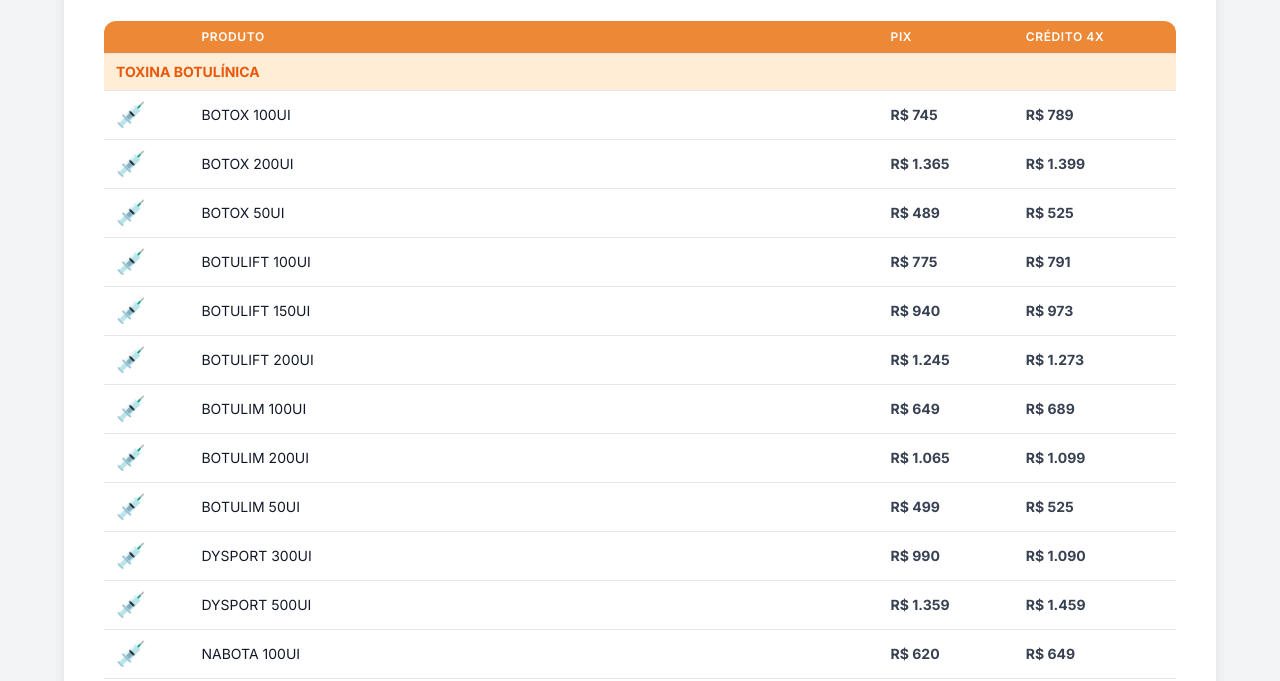
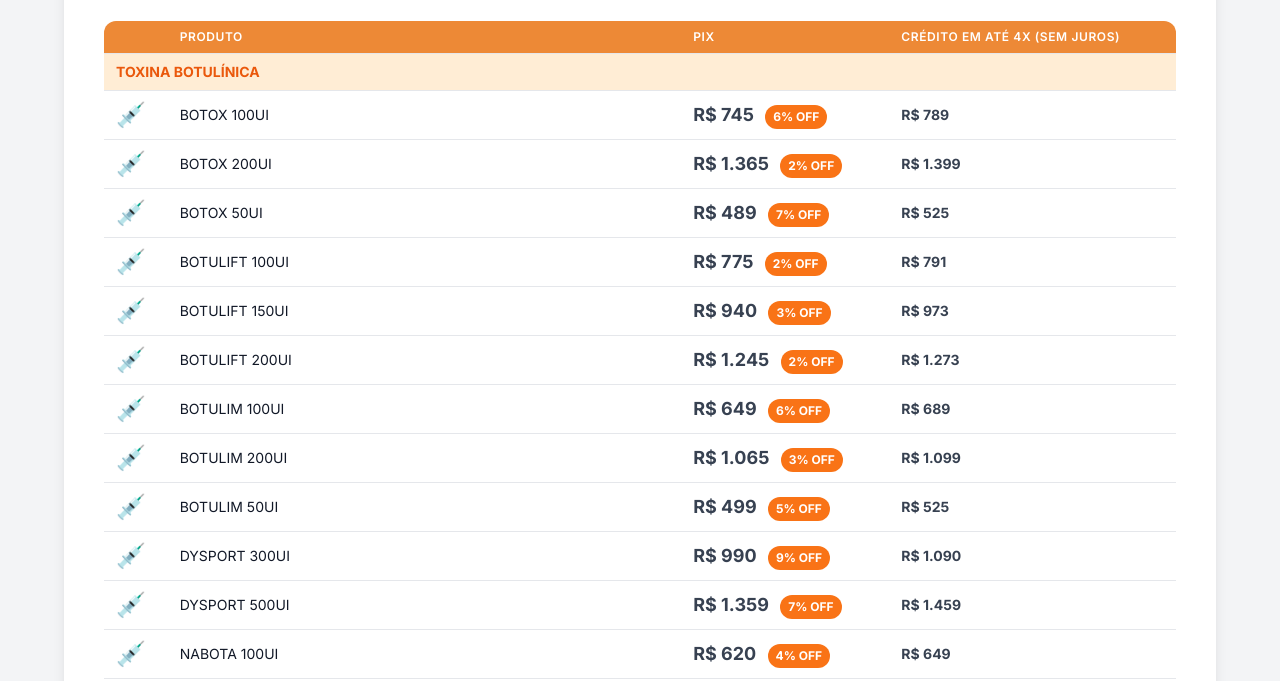
Before and after one commit to vytalleestetica/catalogo-vytalle, a plain HTML site: page index.html in a window 1280 px wide. Shown: the part 119-800 px from the top of the page. Drawn offline with nearby package versions, Linux system fonts and the light colour scheme.

Commit message:
Update index.html

```diff
--- a/index.html
+++ b/index.html
@@ -6,20 +6,16 @@
     <title>Catálogo de Produtos - Vytalle</title>
     <script src="https://cdn.tailwindcss.com"></script>
     <style>
-         @import url('https://fonts.googleapis.com/css2?family=Inter:wght@400;600;700&display=swap');
+        @import url('https://fonts.googleapis.com/css2?family=Inter:wght@400;600;700;800&display=swap');
         body {
             font-family: 'Inter', sans-serif;
-             background-color: #fef3c7; /* Light yellowish background, close to light gold */
+            background-color: #fef3c7;
         }
         .table-container {
             overflow-x: auto;
         }
-         /* Custom golden color */
         .gold-vytalle {
             color: #a87800;
-         }
-         .bg-gold-vytalle {
-             background-color: #a87800;
         }
         .bg-orange-vytalle {
             background-color: #ed8936;
@@ -32,6 +28,24 @@
         }
         .focus-border-orange-vytalle:focus {
             border-color: #ed8936;
+        }
+        /* Mobile cards view and category headers */
+        @media (max-width: 639px) {
+            table {
+                display: none;
+            }
+            .category-section {
+                display: block;
+            }
+        }
+        /* Desktop table view */
+        @media (min-width: 640px) {
+            .category-section {
+                display: none;
+            }
+            table {
+                display: table;
+            }
         }
     </style>
 </head>
@@ -49,12 +63,12 @@
             </div>
         </div>
 
-         <div class="table-container">
+        <!-- Desktop Table View -->
+        <div class="table-container hidden sm:block">
             <table class="min-w-full divide-y divide-gray-200 rounded-xl overflow-hidden">
                 <thead class="bg-orange-vytalle text-white">
                     <tr>
-                         <th scope="col" class="px-3 py-2 text-left text-xs font-semibold uppercase tracking-wider hidden sm:table-cell">
-                             </th>
+                        <th scope="col" class="px-3 py-2 text-left text-xs font-semibold uppercase tracking-wider"></th>
                         <th scope="col" class="px-3 py-2 text-left text-xs font-semibold uppercase tracking-wider">
                             Produto
                         </th>
@@ -62,7 +76,7 @@
                             PIX
                         </th>
                         <th scope="col" class="px-3 py-2 text-left text-xs font-semibold uppercase tracking-wider">
-                             Crédito 4X
+                            Crédito em até 4x (sem juros)
                         </th>
                     </tr>
                 </thead>
@@ -71,13 +85,18 @@
             </table>
         </div>
 
+        <!-- Mobile Card View -->
+        <div id="products-card-container" class="sm:hidden space-y-6">
+            <!-- Cards will be inserted here by JavaScript -->
+        </div>
+
         <div id="no-results" class="text-center py-6 text-gray-500 text-lg hidden">
             Nenhum produto encontrado.
         </div>
     </div>
 
     <script>
-         // Data structure for the products, including an icon based on category
+        // Data structure for the products
         const products = [
             // TOXINA BOTULINICA
             { category: "Toxina Botulínica", name: "BOTOX 100UI", pixPrice: "R$ 745", creditPrice: "R$ 789" },
@@ -164,19 +183,19 @@
             { category: "Preenchedores", name: "YVOIRE VOLUME PLUS", pixPrice: "R$ 309", creditPrice: "R$ 329" },
 
             // FIOS BIO ESTIMULAÇÃO
-             { category: "Fios Bio Estimulação", name: "APRIL BRIDE 18GX100MMX160MM ESPICULADO PACK 4 FIOS", pixPrice: "R$ 396", creditPrice: "R$ 380" },
-             { category: "Fios Bio Estimulação", name: "APRIL BRIDE 19GX100MMX160MM ESPICULADO PACK 4 FIOS", pixPrice: "R$ 396", creditPrice: "R$ 380" },
-             { category: "Fios Bio Estimulação", name: "APRIL BRIDE 29GX40MMX50MM PACK 10 UN", pixPrice: "R$ 180", creditPrice: "R$ 165" },
-             { category: "Fios Bio Estimulação", name: "APRIL BRIDE FILLER 21GX38MMX50MM PACK 4 FIOS", pixPrice: "R$ 375", creditPrice: "R$ 360" },
-             { category: "Fios Bio Estimulação", name: "APRIL BRIDE FILLER 21GX60MMX80MM PACK 4 FIOX", pixPrice: "R$ 375", creditPrice: "R$ 360" },
-             { category: "Fios Bio Estimulação", name: "BIOFILS LISO AGULHADO 30GX25MMX30MM PACK 10 UN", pixPrice: "R$ 260", creditPrice: "R$ 240" },
-             { category: "Fios Bio Estimulação", name: "BIOFILS 19GX100MMX170MM ESPICULADO PACK 4UN", pixPrice: "R$ 375", creditPrice: "R$ 360" },
-             { category: "Fios Bio Estimulação", name: "BIOFILS 23GX38MMX50MM FILLER PACK 4UN", pixPrice: "R$ 375", creditPrice: "R$ 360" },
-             { category: "Fios Bio Estimulação", name: "ITHREAD 21GX38MMX50MM FILLER PACK 20UN", pixPrice: "R$ 1.969", creditPrice: "R$ 1.838" },
-             { category: "Fios Bio Estimulação", name: "ITHREAD 21GX60MMX90MM FILLER PACK 20UN", pixPrice: "R$ 1.969", creditPrice: "R$ 1.838" },
+            { category: "Fios Bio Estimulação", name: "APRIL BRIDE 18GX100MMX160MM ESPICULADO PACK 4 FIOS", pixPrice: "R$ 380", creditPrice: "R$ 396" },
+            { category: "Fios Bio Estimulação", name: "APRIL BRIDE 19GX100MMX160MM ESPICULADO PACK 4 FIOS", pixPrice: "R$ 380", creditPrice: "R$ 396" },
+            { category: "Fios Bio Estimulação", name: "APRIL BRIDE 29GX40MMX50MM PACK 10 UN", pixPrice: "R$ 165", creditPrice: "R$ 180" },
+            { category: "Fios Bio Estimulação", name: "APRIL BRIDE FILLER 21GX38MMX50MM PACK 4 FIOS", pixPrice: "R$ 360", creditPrice: "R$ 375" },
+            { category: "Fios Bio Estimulação", name: "APRIL BRIDE FILLER 21GX60MMX80MM PACK 4 FIOX", pixPrice: "R$ 360", creditPrice: "R$ 375" },
+            { category: "Fios Bio Estimulação", name: "BIOFILS LISO AGULHADO 30GX25MMX30MM PACK 10 UN", pixPrice: "R$ 240", creditPrice: "R$ 260" },
+            { category: "Fios Bio Estimulação", name: "BIOFILS 19GX100MMX170MM ESPICULADO PACK 4UN", pixPrice: "R$ 360", creditPrice: "R$ 375" },
+            { category: "Fios Bio Estimulação", name: "BIOFILS 23GX38MMX50MM FILLER PACK 4UN", pixPrice: "R$ 360", creditPrice: "R$ 375" },
+            { category: "Fios Bio Estimulação", name: "ITHREAD 21GX38MMX50MM FILLER PACK 20UN", pixPrice: "R$ 1.838", creditPrice: "R$ 1.969" },
+            { category: "Fios Bio Estimulação", name: "ITHREAD 21GX60MMX90MM FILLER PACK 20UN", pixPrice: "R$ 1.838", creditPrice: "R$ 1.969" },
             { category: "Fios Bio Estimulação", name: "ITHREAD 29GX38MM AGULHADO PACK 20UN", pixPrice: "R$ 499", creditPrice: "R$ 525" },
             { category: "Fios Bio Estimulação", name: "ITHREAD 30GX25MM AGULHADO PACK 20UN", pixPrice: "R$ 499", creditPrice: "R$ 525" },
-             { category: "Fios Bio Estimulação", name: "ITHREAD ESPICULADO 19GX100X160MM PACK 20UN", pixPrice: "R$ 1.899", creditPrice: "R$ 1.820" },
+            { category: "Fios Bio Estimulação", name: "ITHREAD ESPICULADO 19GX100X160MM PACK 20UN", pixPrice: "R$ 1.820", creditPrice: "R$ 1.899" },
 
             // MICRO CÂNULAS
             { category: "Micro Cânulas", name: "MICROCÂNULA PRO DEEP (22GX50MM)", pixPrice: "R$ 15", creditPrice: "R$ 17" },
@@ -194,88 +213,144 @@
             switch (category) {
                 case "Toxina Botulínica":
                 case "Preenchedores":
-                     return '💉'; // Syringe icon
+                    return '💉';
                 case "Bioestimuladores":
-                     return '💎'; // Diamond icon
+                    return '💎';
                 case "Bioremodeladores":
-                     return '💧'; // Droplet icon
+                    return '💧';
                 case "Skinboosters":
-                     return '✨'; // Sparkles icon
+                    return '✨';
                 case "Fios Bio Estimulação":
-                     return '🧵'; // Thread icon
+                    return '🧵';
                 case "Micro Cânulas":
-                     return '🔬'; // Microscope icon
+                    return '🔬';
                 case "Enzimas":
-                     return '🧪'; // Test tube icon
+                    return '🧪';
                 default:
-                     return ''; // No icon
+                    return '';
             }
         }
 
         // DOM elements
         const tableBody = document.getElementById('products-table-body');
+        const cardContainer = document.getElementById('products-card-container');
         const searchInput = document.getElementById('search-input');
         const noResultsMessage = document.getElementById('no-results');
 
-         // Function to render the table rows based on the product data
-         function renderTable(productsToRender) {
-             tableBody.innerHTML = ''; // Clear existing table content
+        // Function to group products by category
+        function groupProductsByCategory(productsArray) {
+            const grouped = {};
+            productsArray.forEach(product => {
+                if (!grouped[product.category]) {
+                    grouped[product.category] = [];
+                }
+                grouped[product.category].push(product);
+            });
+            return grouped;
+        }
+
+        // Function to render both the table (desktop) and cards (mobile)
+        function renderContent(productsToRender) {
+            tableBody.innerHTML = '';
+            cardContainer.innerHTML = '';
+
             if (productsToRender.length === 0) {
                 noResultsMessage.classList.remove('hidden');
                 return;
             }
             noResultsMessage.classList.add('hidden');
 
-             let lastCategory = null;
-             productsToRender.forEach(product => {
-                 // Add a category header if the category changes
-                 if (product.category !== lastCategory) {
+            const groupedProducts = groupProductsByCategory(productsToRender);
+
+            for (const category in groupedProducts) {
+                // Render for Desktop Table (single category header)
                 const categoryRow = document.createElement('tr');
                 categoryRow.innerHTML = `
                     <td colspan="4" class="px-3 py-2 bg-orange-100 text-orange-600 font-bold text-sm uppercase">
-                             ${product.category}
+                        ${category}
                     </td>
                 `;
                 tableBody.appendChild(categoryRow);
-                     lastCategory = product.category;
+
+                // Render for Mobile Cards (category section)
+                const categorySection = document.createElement('div');
+                categorySection.classList.add('category-section', 'space-y-3', 'mb-6');
+                categorySection.innerHTML = `
+                    <h2 class="text-xl font-bold text-orange-vytalle uppercase flex items-center">
+                        <span class="text-2xl mr-2">${getCategoryIcon(category)}</span>
+                        ${category}
+                    </h2>
+                    <div class="space-y-3"></div> <!-- Container for products in this category -->
+                `;
+                const productCardsContainer = categorySection.querySelector('div');
+                cardContainer.appendChild(categorySection);
+
+                groupedProducts[category].forEach(product => {
+                    const parsePrice = (priceString) => parseFloat(priceString.replace('R$', '').replace('.', '').replace(',', '.'));
+
+                    const pixValue = parsePrice(product.pixPrice);
+                    const creditValue = parsePrice(product.creditPrice);
+
+                    let discount = 0;
+                    if (creditValue > 0 && pixValue < creditValue) {
+                        discount = (((creditValue - pixValue) / creditValue) * 100).toFixed(0);
                     }
 
-                 // Create the product row
+                    // Create the Desktop Table Row
                     const row = document.createElement('tr');
                     row.classList.add('bg-white', 'hover:bg-gray-50', 'transition-colors', 'sm:hover:bg-orange-50');
                     row.innerHTML = `
-                     <td class="px-3 py-2 text-sm text-gray-900 hidden sm:table-cell">
-                         <span class="text-xl sm:text-2xl text-orange-vytalle">${getCategoryIcon(product.category)}</span>
+                        <td class="px-3 py-2 text-sm text-gray-900">
+                            <span class="text-2xl text-orange-vytalle">${getCategoryIcon(product.category)}</span>
                         </td>
                         <td class="px-3 py-2 text-sm text-gray-900 font-medium">
                             ${product.name}
                         </td>
                         <td class="px-3 py-2 text-sm text-gray-700 whitespace-nowrap font-bold gold-vytalle">
-                         ${product.pixPrice}
+                            <span class="text-lg">${product.pixPrice}</span>
+                            ${discount > 0 ? `<span class="inline-block bg-orange-500 text-white text-xs font-bold px-2 py-1 ml-2 rounded-full">
+                                ${discount}% OFF
+                            </span>` : ''}
                         </td>
-                     <td class="px-3 py-2 text-sm text-gray-700 whitespace-nowrap font-bold gold-vytalle">
+                        <td class="px-3 py-2 text-sm text-gray-700 whitespace-nowrap font-bold">
                             ${product.creditPrice}
                         </td>
                     `;
                     tableBody.appendChild(row);
+
+                    // Create the Mobile Card
+                    const card = document.createElement('div');
+                    card.classList.add('bg-white', 'rounded-lg', 'shadow-sm', 'p-4', 'border', 'border-gray-200');
+                    card.innerHTML = `
+                        <p class="font-bold text-lg text-gray-900 mb-2">${product.name}</p>
+                        <div class="flex flex-col space-y-1">
+                            <div class="flex items-center text-sm font-bold gold-vytalle">
+                                <span class="text-lg mr-2">${product.pixPrice}</span>
+                                ${discount > 0 ? `<span class="inline-block bg-orange-500 text-white text-xs font-bold px-2 py-1 ml-2 rounded-full">
+                                    ${discount}% OFF
+                                </span>` : ''}
+                            </div>
+                            <div class="text-gray-500 text-sm">
+                                Crédito em até 4x (sem juros): ${product.creditPrice}
+                            </div>
+                        </div>
+                    `;
+                    productCardsContainer.appendChild(card);
                 });
             }
+        }
 
-         // Filter the table based on the search input
-         function filterTable() {
+        function filterContent() {
             const searchTerm = searchInput.value.toLowerCase();
             const filteredProducts = products.filter(product =>
                 product.name.toLowerCase().includes(searchTerm) ||
                 product.category.toLowerCase().includes(searchTerm)
             );
-             renderTable(filteredProducts);
+            renderContent(filteredProducts);
         }
 
-         // Event listener for the search input
-         searchInput.addEventListener('input', filterTable);
-
-         // Initial rendering of the table
-         renderTable(products);
+        searchInput.addEventListener('input', filterContent);
+        renderContent(products);
     </script>
 </body>
 </html>
```
Lines whose indentation alone changed are shown as unchanged.
